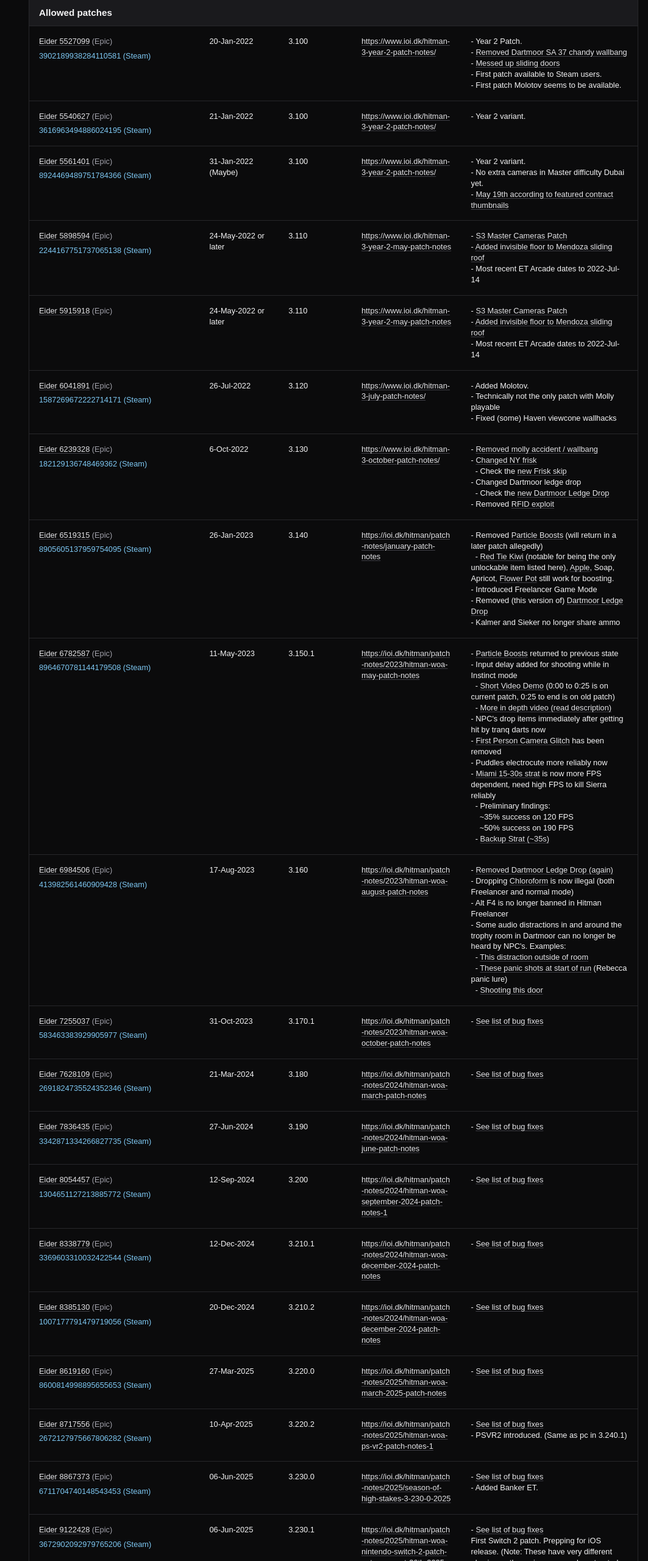
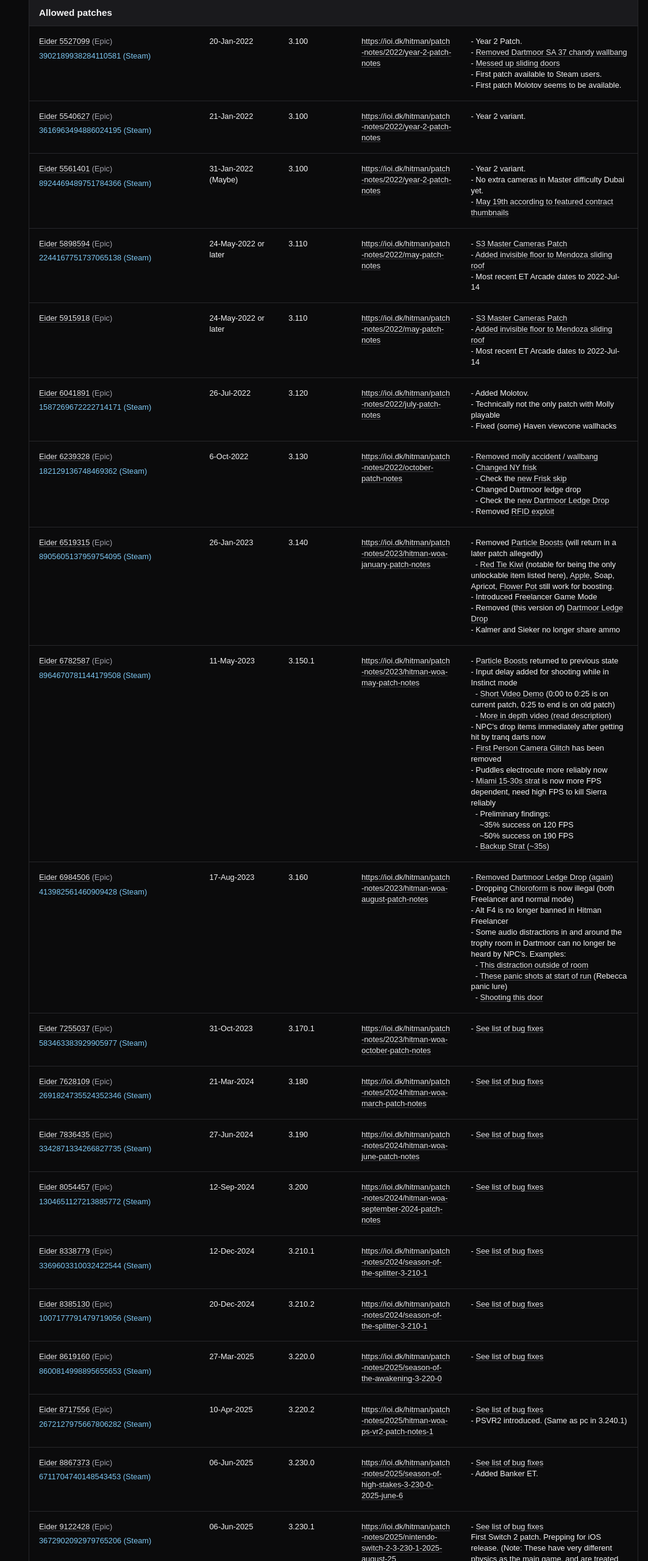
Before and after one commit to Rekt05/hitman-downpatching, a plain HTML site: page index.html in a window 1280 px wide. Shown: the part 7670-10230 px from the top of the page at 61% size, without its empty margins (217-1280 px from the left). Drawn offline with Linux system fonts and the light colour scheme.

Commit message:
update patch notes links

```diff
--- a/index.html
+++ b/index.html
@@ -546,7 +546,7 @@
                     <td>23-Feb-2021</td>
                     <td>3.11.0</td>
                     <td class="notes-col"><a
-                        href="https://web.archive.org/web/20220925013119/https://www.ioi.dk/hitman-3-february-patch-3-11/">https://www.ioi.dk/hitman-3-february-patch-3-11/</a>
+                        href="https://ioi.dk/hitman/patch-notes/2021/february-patch-notes">https://ioi.dk/hitman/patch-notes/2021/february-patch-notes</a>
                     </td>
                     <td class="comment-col">- <a href="https://www.youtube.com/watch?v=bo_vPd7cN80">Removed Druzhina
                         wallbang</a><br />- <a href="https://youtu.be/hGr-ekdRMxA?t=26">Removed Train OOB</a><br />- <a
@@ -563,7 +563,7 @@
                     <td>30-Mar-2021</td>
                     <td>3.20.0</td>
                     <td class="notes-col"><a
-                        href="https://web.archive.org/web/20220925013119/https://www.ioi.dk/hitman-3-march-patch-3-20/">https://www.ioi.dk/hitman-3-march-patch-3-20/</a>
+                        href="https://ioi.dk/hitman/patch-notes/2021/march-patch-notes">https://ioi.dk/hitman/patch-notes/2021/march-patch-notes</a>
                     </td>
                     <td class="comment-col"></td>
                   </tr>
@@ -589,7 +589,7 @@
                     <td>10-May-2021</td>
                     <td>3.30.0</td>
                     <td class="notes-col"><a
-                        href="https://web.archive.org/web/20220925013119/https://www.ioi.dk/hitman-3-may-patch-3-30/">https://www.ioi.dk/hitman-3-may-patch-3-30/</a>
+                        href="https://ioi.dk/hitman/patch-notes/2021/may-patch-notes">https://ioi.dk/hitman/patch-notes/2021/may-patch-notes</a>
                     </td>
                     <td class="comment-col">- <a href="https://www.youtube.com/watch?v=zk4kBSXJf8c">Emetic Patch</a>
                       (sick
@@ -604,7 +604,7 @@
                     <td>15-Jun-2021</td>
                     <td>3.40.0</td>
                     <td class="notes-col"><a
-                        href="https://web.archive.org/web/20220925013119/https://www.ioi.dk/hitman-3-june-patch-3-40/">https://www.ioi.dk/hitman-3-june-patch-3-40/</a>
+                        href="https://ioi.dk/hitman/patch-notes/2021/june-patch-notes">https://ioi.dk/hitman/patch-notes/2021/june-patch-notes</a>
                     </td>
                     <td class="comment-col"></td>
                   </tr>
@@ -630,7 +630,7 @@
                     <td>27-Jul-2021</td>
                     <td>3.50.0</td>
                     <td class="notes-col"><a
-                        href="https://web.archive.org/web/20220925013119/https://www.ioi.dk/hitman-3-july-patch-3-50/">https://www.ioi.dk/hitman-3-july-patch-3-50/</a>
+                        href="https://ioi.dk/hitman/patch-notes/2021/july-patch-notes">https://ioi.dk/hitman/patch-notes/2021/july-patch-notes</a>
                     </td>
                     <td class="comment-col">- Added Dartmoor game show</td>
                   </tr>
@@ -655,7 +655,7 @@
                     <td>28-Sep-2021</td>
                     <td>3.70.0</td>
                     <td class="notes-col"><a
-                        href="https://web.archive.org/web/20220925013119/https://www.ioi.dk/hitman-3-september-patch-3-70/">https://www.ioi.dk/hitman-3-september-patch-3-70/</a>
+                        href="https://ioi.dk/hitman/patch-notes/2021/september-patch-notes">https://ioi.dk/hitman/patch-notes/2021/september-patch-notes</a>
                     </td>
                     <td class="comment-col">- Added back shoulder swap <br />- Tweaked sniper slowdown to be more
                       responsive
@@ -709,7 +709,7 @@
                   <td>20-Jan-2022</td>
                   <td>3.100</td>
                   <td class="notes-col"><a
-                      href="https://web.archive.org/web/20220925013119/https://www.ioi.dk/hitman-3-year-2-patch-notes/">https://www.ioi.dk/hitman-3-year-2-patch-notes/</a>
+                      href="https://ioi.dk/hitman/patch-notes/2022/year-2-patch-notes">https://ioi.dk/hitman/patch-notes/2022/year-2-patch-notes</a>
                   </td>
                   <td class="comment-col">- Year 2 Patch. <br />- <a
                       href="https://www.youtube.com/watch?v=77QUS3sY0EQ">Removed Dartmoor SA 37 chandy
@@ -728,7 +728,7 @@
                   <td>21-Jan-2022</td>
                   <td>3.100</td>
                   <td class="notes-col"><a
-                      href="https://web.archive.org/web/20220925013119/https://www.ioi.dk/hitman-3-year-2-patch-notes/">https://www.ioi.dk/hitman-3-year-2-patch-notes/</a>
+                      href="https://ioi.dk/hitman/patch-notes/2022/year-2-patch-notes">https://ioi.dk/hitman/patch-notes/2022/year-2-patch-notes</a>
                   </td>
                   <td class="comment-col">- Year 2 variant.</td>
                 </tr>
@@ -741,7 +741,7 @@
                   <td>31-Jan-2022 (Maybe)</td>
                   <td>3.100</td>
                   <td class="notes-col"><a
-                      href="https://web.archive.org/web/20220925013119/https://www.ioi.dk/hitman-3-year-2-patch-notes/">https://www.ioi.dk/hitman-3-year-2-patch-notes/</a>
+                      href="https://ioi.dk/hitman/patch-notes/2022/year-2-patch-notes">https://ioi.dk/hitman/patch-notes/2022/year-2-patch-notes</a>
                   </td>
                   <td class="comment-col">- Year 2 variant.<br />- No extra cameras in Master difficulty Dubai
                     yet.<br />-
@@ -759,7 +759,7 @@
                   <td>24-May-2022 or later</td>
                   <td>3.110</td>
                   <td class="notes-col"><a
-                      href="https://web.archive.org/web/20220925013119/https://www.ioi.dk/hitman-3-year-2-may-patch-notes">https://www.ioi.dk/hitman-3-year-2-may-patch-notes</a>
+                      href="https://ioi.dk/hitman/patch-notes/2022/may-patch-notes">https://ioi.dk/hitman/patch-notes/2022/may-patch-notes</a>
                   </td>
                   <td class="comment-col">- <a href="https://www.youtube.com/watch?v=GJcN8RMhOxo&t=24s">S3 Master
                       Cameras
@@ -774,7 +774,7 @@
                   <td>24-May-2022 or later</td>
                   <td>3.110</td>
                   <td class="notes-col"><a
-                      href="https://web.archive.org/web/20220925013119/https://www.ioi.dk/hitman-3-year-2-may-patch-notes">https://www.ioi.dk/hitman-3-year-2-may-patch-notes</a>
+                      href="https://ioi.dk/hitman/patch-notes/2022/may-patch-notes">https://ioi.dk/hitman/patch-notes/2022/may-patch-notes</a>
                   </td>
                   <td class="comment-col">- <a href="https://www.youtube.com/watch?v=GJcN8RMhOxo&t=24s">S3 Master
                       Cameras
@@ -790,7 +790,7 @@
                   <td>26-Jul-2022</td>
                   <td>3.120</td>
                   <td class="notes-col"><a
-                      href="https://web.archive.org/web/20220925013119/https://www.ioi.dk/hitman-3-july-patch-notes/">https://www.ioi.dk/hitman-3-july-patch-notes/</a>
+                      href="https://ioi.dk/hitman/patch-notes/2022/july-patch-notes">https://ioi.dk/hitman/patch-notes/2022/july-patch-notes</a>
                   </td>
                   <td class="comment-col">- Added Molotov.<br />- Technically not the only patch with Molly
                     playable<br />- Fixed (some) Haven viewcone wallhacks</td>
@@ -804,7 +804,7 @@
                   <td>6-Oct-2022</td>
                   <td>3.130</td>
                   <td class="notes-col"><a
-                      href="https://web.archive.org/web/20220925013119/https://www.ioi.dk/hitman-3-october-patch-notes/">https://www.ioi.dk/hitman-3-october-patch-notes/</a>
+                      href="https://ioi.dk/hitman/patch-notes/2022/october-patch-notes">https://ioi.dk/hitman/patch-notes/2022/october-patch-notes</a>
                   </td>
                   <td class="comment-col">- <a href="https://youtu.be/eXTd8ZC3ftA">Removed molly accident /
                       wallbang</a><br />- <a href="https://youtu.be/y2GuYwNMy5k?t=18">Changed NY frisk</a><br />  -
@@ -823,7 +823,7 @@
                   <td>26-Jan-2023</td>
                   <td>3.140</td>
                   <td class="notes-col"><a
-                      href="https://ioi.dk/hitman/patch-notes/january-patch-notes">https://ioi.dk/hitman/patch-notes/january-patch-notes</a>
+                      href="https://ioi.dk/hitman/patch-notes/2023/hitman-woa-january-patch-notes">https://ioi.dk/hitman/patch-notes/2023/hitman-woa-january-patch-notes</a>
                   </td>
                   <td class="comment-col">- Removed <a href="https://youtu.be/l5xo6fOUSq0?t=36">Particle Boosts</a>
                     (will
@@ -923,7 +923,7 @@
                   <td>27-Jun-2024</td>
                   <td>3.190</td>
                   <td class="notes-col"><a
-                      href="https://ioi.dk/hitman/patch-notes/2024/hitman-woa-march-patch-notes">https://ioi.dk/hitman/patch-notes/2024/hitman-woa-june-patch-notes</a>
+                      href="https://ioi.dk/hitman/patch-notes/2024/hitman-woa-june-patch-notes">https://ioi.dk/hitman/patch-notes/2024/hitman-woa-june-patch-notes</a>
                   </td>
                   <td class="comment-col">- <a
                       href="https://ioi.dk/hitman/patch-notes/2024/hitman-woa-june-patch-notes">See list of bug
@@ -939,10 +939,10 @@
                   <td>12-Sep-2024</td>
                   <td>3.200</td>
                   <td class="notes-col"><a
-                      href="https://ioi.dk/hitman/patch-notes/2024/hitman-woa-september-2024-patch-notes-1">https://ioi.dk/hitman/patch-notes/2024/hitman-woa-september-2024-patch-notes-1</a>
+                      href="https://ioi.dk/hitman/patch-notes/2024/hitman-woa-september-2024-patch-notes">https://ioi.dk/hitman/patch-notes/2024/hitman-woa-september-2024-patch-notes</a>
                   </td>
                   <td class="comment-col">- <a
-                      href="https://ioi.dk/hitman/patch-notes/2024/hitman-woa-september-2024-patch-notes-1">See list of
+                      href="https://ioi.dk/hitman/patch-notes/2024/hitman-woa-september-2024-patch-notes">See list of
                       bug fixes</a></td>
                 </tr>
                 <tr>
@@ -954,10 +954,10 @@
                   <td>12-Dec-2024</td>
                   <td>3.210.1</td>
                   <td class="notes-col"><a
-                      href="https://ioi.dk/hitman/patch-notes/2024/hitman-woa-december-2024-patch-notes">https://ioi.dk/hitman/patch-notes/2024/hitman-woa-december-2024-patch-notes</a>
+                      href="https://ioi.dk/hitman/patch-notes/2024/season-of-the-splitter-3-210-1">https://ioi.dk/hitman/patch-notes/2024/season-of-the-splitter-3-210-1</a>
                   </td>
                   <td class="comment-col">- <a
-                      href="https://ioi.dk/hitman/patch-notes/2024/hitman-woa-december-2024-patch-notes">See list of bug
+                      href="https://ioi.dk/hitman/patch-notes/2024/season-of-the-splitter-3-210-1">See list of bug
                       fixes</a></td>
                 </tr>
                 <tr>
@@ -969,10 +969,10 @@
                   <td>20-Dec-2024</td>
                   <td>3.210.2</td>
                   <td class="notes-col"><a
-                      href="https://ioi.dk/hitman/patch-notes/2024/hitman-woa-december-2024-patch-notes">https://ioi.dk/hitman/patch-notes/2024/hitman-woa-december-2024-patch-notes</a>
+                      href="https://ioi.dk/hitman/patch-notes/2024/season-of-the-splitter-3-210-1">https://ioi.dk/hitman/patch-notes/2024/season-of-the-splitter-3-210-1</a>
                   </td>
                   <td class="comment-col">- <a
-                      href="https://ioi.dk/hitman/patch-notes/2024/hitman-woa-december-2024-patch-notes">See list of bug
+                      href="https://ioi.dk/hitman/patch-notes/2024/season-of-the-splitter-3-210-1">See list of bug
                       fixes</a></td>
                 </tr>
                 <tr>
@@ -984,10 +984,10 @@
                   <td>27-Mar-2025</td>
                   <td>3.220.0</td>
                   <td class="notes-col"><a
-                      href="https://ioi.dk/hitman/patch-notes/2025/hitman-woa-march-2025-patch-notes">https://ioi.dk/hitman/patch-notes/2025/hitman-woa-march-2025-patch-notes</a>
+                      href="https://ioi.dk/hitman/patch-notes/2025/season-of-the-awakening-3-220-0">https://ioi.dk/hitman/patch-notes/2025/season-of-the-awakening-3-220-0</a>
                   </td>
                   <td class="comment-col">- <a
-                      href="https://ioi.dk/hitman/patch-notes/2025/hitman-woa-march-2025-patch-notes">See list of bug
+                      href="https://ioi.dk/hitman/patch-notes/2025/season-of-the-awakening-3-220-0">See list of bug
                       fixes</a></td>
                 </tr>
                 <tr>
@@ -1014,10 +1014,10 @@
                   <td>06-Jun-2025</td>
                   <td>3.230.0</td>
                   <td class="notes-col"><a
-                      href="https://ioi.dk/hitman/patch-notes/2025/season-of-high-stakes-3-230-0-2025">https://ioi.dk/hitman/patch-notes/2025/season-of-high-stakes-3-230-0-2025</a>
+                      href="https://ioi.dk/hitman/patch-notes/2025/season-of-high-stakes-3-230-0-2025-june-6">https://ioi.dk/hitman/patch-notes/2025/season-of-high-stakes-3-230-0-2025-june-6</a>
                   </td>
                   <td class="comment-col">- <a
-                      href="https://ioi.dk/hitman/patch-notes/2025/season-of-high-stakes-3-230-0-2025">See list of bug
+                      href="https://ioi.dk/hitman/patch-notes/2025/season-of-high-stakes-3-230-0-2025-june-6">See list of bug
                       fixes</a> <br /> - Added Banker ET.</td>
                 </tr>
                 <tr>
@@ -1029,10 +1029,10 @@
                   <td>06-Jun-2025</td>
                   <td>3.230.1</td>
                   <td class="notes-col"><a
-                      href="https://ioi.dk/hitman/patch-notes/2025/hitman-woa-nintendo-switch-2-patch-notes-august-26th-2025">https://ioi.dk/hitman/patch-notes/2025/hitman-woa-nintendo-switch-2-patch-notes-august-26th-2025</a>
+                      href="https://ioi.dk/hitman/patch-notes/2025/nintendo-switch-2-3-230-1-2025-august-25">https://ioi.dk/hitman/patch-notes/2025/nintendo-switch-2-3-230-1-2025-august-25</a>
                   </td>
                   <td class="comment-col">- <a
-                      href="https://ioi.dk/hitman/patch-notes/2025/hitman-woa-nintendo-switch-2-patch-notes-august-26th-2025">See
+                      href="https://ioi.dk/hitman/patch-notes/2025/nintendo-switch-2-3-230-1-2025-august-25">See
                       list of bug fixes</a> <br /> First Switch 2 patch. Prepping for iOS release. (Note: These have
                     very
                     different physics as the main game, and are treated on separate leaderboards.)</td>
```
